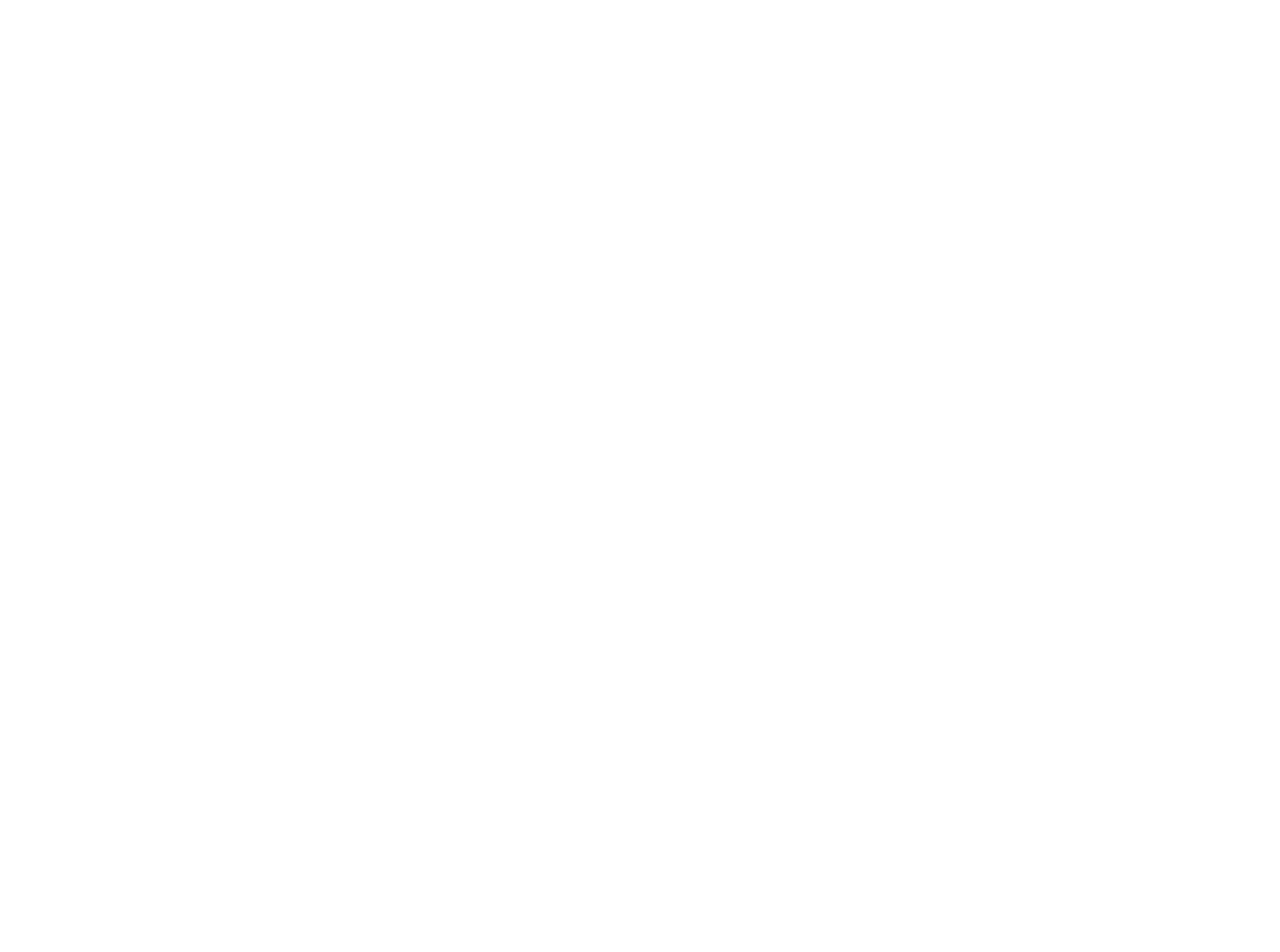
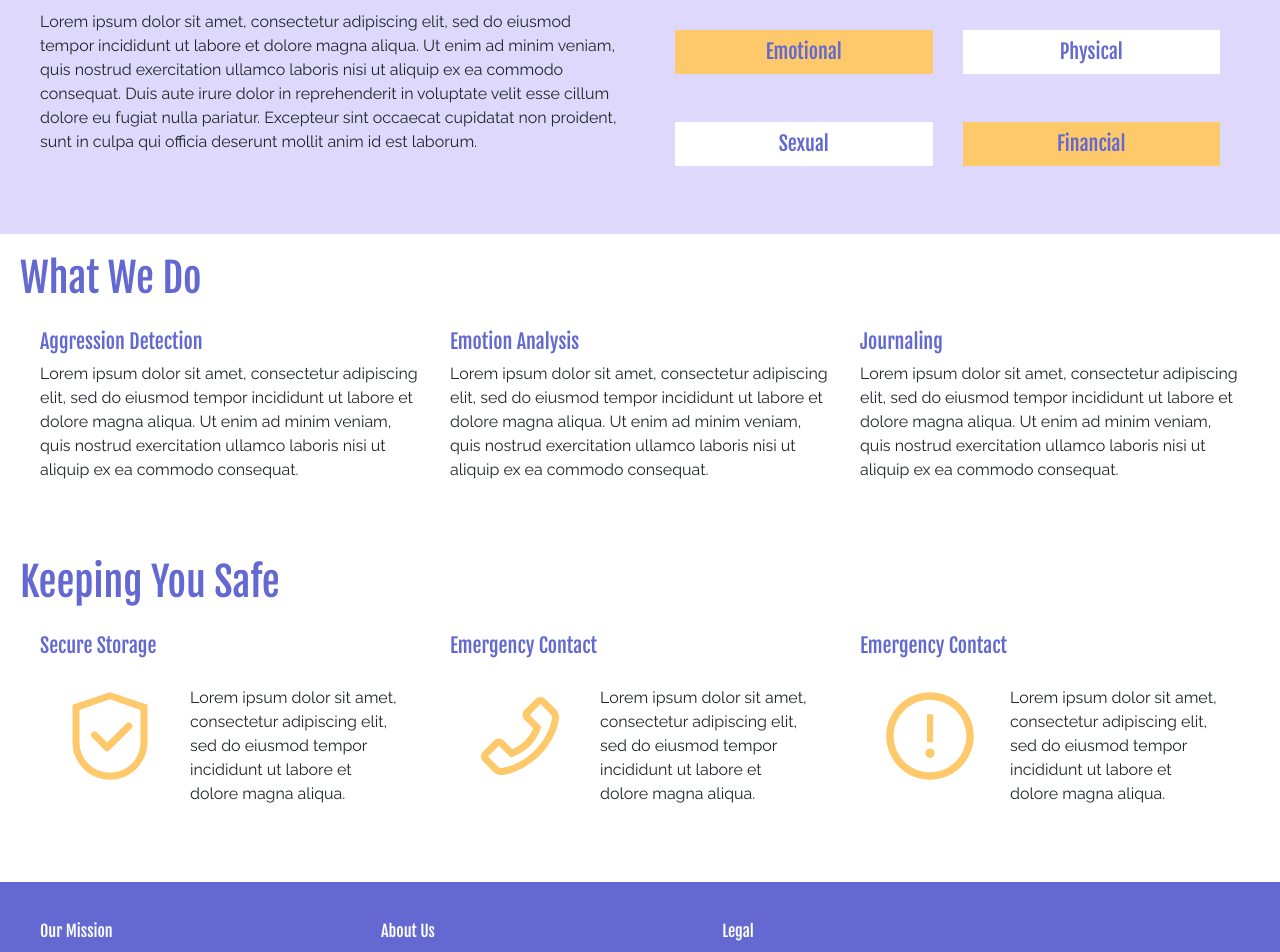
Before and after one commit to j-nnyhuang/haiven-website, a React (Create React App) app in the folder haiven-web/: page / in a window 1280 px wide. Shown: the part 700-1652 px from the top of the page. Before the commit the page ends 800 px from the top, so only its background shows below. Built offline with nearby package versions, Linux system fonts and the light colour scheme.

Commit message:
home page content

```diff
--- a/haiven-web/src/assets/css/fonts.scss
+++ b/haiven-web/src/assets/css/fonts.scss
@@ -1,5 +1,6 @@
 @import url(https://fonts.googleapis.com/css2?family=Raleway:wght@300;400&display=swap);
 @import url("https://fonts.googleapis.com/css2?family=Fjalla+One&display=swap");
+@import "../../config/_colors.scss";
 
 body {
   font-family: "Raleway", sans-serif;
@@ -12,7 +13,7 @@
 h5,
 h6 {
   font-family: "Fjalla One", sans-serif;
-  color: #fff;
+  color: $primary;
 }
 
 /* font family for haiven logo */
--- a/haiven-web/src/assets/css/footer.scss
+++ b/haiven-web/src/assets/css/footer.scss
@@ -2,3 +2,7 @@
   list-style: none;
   padding: 0;
 }
+
+h6 {
+  color: #ffffff;
+}
--- a/haiven-web/src/assets/css/homePage.scss
+++ b/haiven-web/src/assets/css/homePage.scss
@@ -10,7 +10,32 @@
   background: linear-gradient(0deg, $tertiary 40%, rgba(255, 0, 255, 0) 20%);
 }
 
-.Col,
-.Row {
-  display: inline-block;
+.primary {
+  background-color: $primary;
 }
+
+.secondary {
+  background-color: $secondary;
+}
+
+.tertiary {
+  background-color: $tertiary;
+}
+
+.white {
+  background-color: $white;
+}
+
+.center {
+  align-content: center;
+  align-items: center;
+  text-align: center;
+}
+
+.padding {
+  padding: 10px;
+}
+
+.row {
+  padding: 20px;
+}
--- a/haiven-web/src/components/footer.jsx
+++ b/haiven-web/src/components/footer.jsx
@@ -9,16 +9,12 @@
   render() {
     return (
       <React.Fragment>
-        <Container
-          fluid
-          style={{ backgroundColor: colors.primary, padding: 20 }}
-        >
         <Row>
           <Col>
             <h6>Our Mission</h6>
             <p>
-                Lorem ipsum dolor sit amet, consectetur adipiscing elit.
-                Phaseluus finibus sollicitudin ligula in consectuer.
+              Lorem ipsum dolor sit amet, consectetur adipiscing elit. Phaseluus
+              finibus sollicitudin ligula in consectuer.
             </p>
           </Col>
           <Col>
@@ -37,7 +33,6 @@
             </ul>
           </Col>
         </Row>
-        </Container>
       </React.Fragment>
     );
   }
--- a/haiven-web/src/index.js
+++ b/haiven-web/src/index.js
@@ -4,16 +4,9 @@
 import App from "./App";
 import * as serviceWorker from "./serviceWorker";
 import "bootstrap/dist/css/bootstrap.css";
-import Footer from "./components/footer";
-import Header from "./components/header";
+import HomePage from "./pages/homePage";
 
-ReactDOM.render(
-  <div>
-    <Header />
-    <Footer />
-  </div>,
-  document.getElementById("root")
-);
+ReactDOM.render(<HomePage />, document.getElementById("root"));
 
 // If you want your app to work offline and load faster, you can change
 // unregister() to register() below. Note this comes with some pitfalls.
--- /dev/null
+++ b/haiven-web/src/pages/homePage.jsx
@@ -0,0 +1,191 @@
+import React, { Component } from "react";
+import Header from "../components/header";
+import Footer from "../components/footer";
+import "../assets/css/fonts.scss";
+import "../assets/css/homePage.scss";
+import { Row, Col, Container } from "react-bootstrap";
+import {
+  AiOutlineSafety,
+  AiOutlinePhone,
+  AiOutlineExclamationCircle,
+} from "react-icons/ai";
+import colors from "../config/colors.js";
+
+export class Slogan extends Component {
+  state = {};
+  render() {
+    return (
+      <h1 class="slogan gradient">
+        <span>Your New Friendly Neighbour</span>
+      </h1>
+    );
+  }
+}
+
+class Statistics extends Component {
+  state = {};
+  render() {
+    return (
+      <React.Fragment>
+        <h1>760,000 CANADIANS</h1>
+        <Row>
+          <Col>
+            <p>
+              Lorem ipsum dolor sit amet, consectetur adipiscing elit, sed do
+              eiusmod tempor incididunt ut labore et dolore magna aliqua. Ut
+              enim ad minim veniam, quis nostrud exercitation ullamco laboris
+              nisi ut aliquip ex ea commodo consequat. Duis aute irure dolor in
+              reprehenderit in voluptate velit esse cillum dolore eu fugiat
+              nulla pariatur. Excepteur sint occaecat cupidatat non proident,
+              sunt in culpa qui officia deserunt mollit anim id est laborum.
+            </p>
+          </Col>
+          <Col className="justify-content-md-center">
+            <Row>
+              <Col>
+                <h5 class="tertiary center padding">Emotional</h5>
+              </Col>
+              <Col>
+                <h5 class="white center padding">Physical</h5>
+              </Col>
+            </Row>
+            <Row>
+              <Col>
+                <h5 class="white center padding">Sexual</h5>
+              </Col>
+              <Col>
+                <h5 class="tertiary center padding">Financial</h5>
+              </Col>
+            </Row>
+          </Col>
+        </Row>
+      </React.Fragment>
+    );
+  }
+}
+
+class Features extends Component {
+  state = {};
+  render() {
+    return (
+      <React.Fragment>
+        <h1>What We Do</h1>
+        <Row>
+          <Col>
+            <h5>Aggression Detection</h5>
+            <p>
+              Lorem ipsum dolor sit amet, consectetur adipiscing elit, sed do
+              eiusmod tempor incididunt ut labore et dolore magna aliqua. Ut
+              enim ad minim veniam, quis nostrud exercitation ullamco laboris
+              nisi ut aliquip ex ea commodo consequat.
+            </p>
+          </Col>
+          <Col>
+            <h5>Emotion Analysis</h5>
+            <p>
+              Lorem ipsum dolor sit amet, consectetur adipiscing elit, sed do
+              eiusmod tempor incididunt ut labore et dolore magna aliqua. Ut
+              enim ad minim veniam, quis nostrud exercitation ullamco laboris
+              nisi ut aliquip ex ea commodo consequat.
+            </p>
+          </Col>
+          <Col>
+            <h5>Journaling</h5>
+            <p>
+              Lorem ipsum dolor sit amet, consectetur adipiscing elit, sed do
+              eiusmod tempor incididunt ut labore et dolore magna aliqua. Ut
+              enim ad minim veniam, quis nostrud exercitation ullamco laboris
+              nisi ut aliquip ex ea commodo consequat.
+            </p>
+          </Col>
+        </Row>
+      </React.Fragment>
+    );
+  }
+}
+
+class SafetyFeature extends Component {
+  state = {};
+  render() {
+    return (
+      <React.Fragment>
+        <Col>
+          <h5>{this.props.safetyFeature}</h5>
+          <Row>
+            <Col md="auto">{this.props.children}</Col>
+            <Col>
+              <p>{this.props.safetyDescription}</p>
+            </Col>
+          </Row>
+        </Col>
+      </React.Fragment>
+    );
+  }
+}
+
+class Safety extends Component {
+  state = {};
+  render() {
+    return (
+      <React.Fragment>
+        <h1>Keeping You Safe</h1>
+        <Row>
+          <SafetyFeature
+            safetyFeature="Secure Storage"
+            safetyDescription="Lorem ipsum dolor sit amet, consectetur adipiscing elit, sed
+                  do eiusmod tempor incididunt ut labore et dolore magna aliqua."
+          >
+            <AiOutlineSafety style={{ fill: colors.tertiary }} size={100} />
+          </SafetyFeature>
+          <SafetyFeature
+            safetyFeature="Emergency Contact"
+            safetyDescription="Lorem ipsum dolor sit amet, consectetur adipiscing elit, sed
+                  do eiusmod tempor incididunt ut labore et dolore magna aliqua."
+          >
+            <AiOutlinePhone style={{ fill: colors.tertiary }} size={100} />
+          </SafetyFeature>
+          <SafetyFeature
+            safetyFeature="Emergency Contact"
+            safetyDescription="Lorem ipsum dolor sit amet, consectetur adipiscing elit, sed
+                  do eiusmod tempor incididunt ut labore et dolore magna aliqua."
+          >
+            <AiOutlineExclamationCircle
+              style={{ fill: colors.tertiary }}
+              size={100}
+            />
+          </SafetyFeature>
+        </Row>
+      </React.Fragment>
+    );
+  }
+}
+
+export default function HomePage() {
+  return (
+    <React.Fragment>
+      <Header />
+      <Container fluid>
+        <Row className="px-sm-1">
+          <Col>
+            <Slogan />
+          </Col>
+          <Col>
+            <img src={require("../assets/Prototype.PNG")} />
+          </Col>
+        </Row>
+        <Row className="secondary">
+          <Statistics />
+        </Row>
+        <Row>
+          <Features />
+        </Row>
+        <Row>
+          <Safety />
+        </Row>
+        <Row className="primary">
+          <Footer />
+        </Row>
+      </Container>
+    </React.Fragment>
+  );
+}
```
Lines whose indentation alone changed are shown as unchanged.
